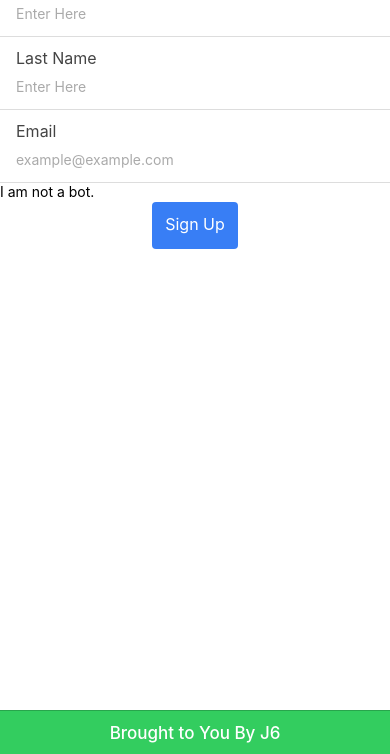
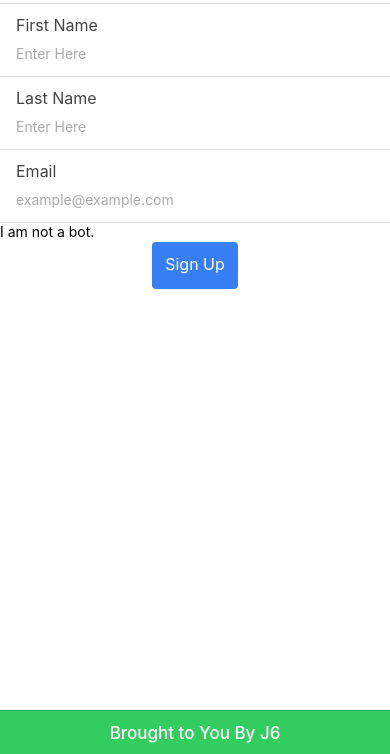
Before and after one commit to gevin93/younoteB1, a website: page www/index.html in a window 390 px wide. Shown: the part 90-844 px from the top of the page. Drawn offline with Linux system fonts and the light colour scheme; some packages are replaced by stand-ins of ours; files that its build step writes are made by us from their sources.

Commit message:
testing via VS code

```diff
--- a/www/index.html
+++ b/www/index.html
@@ -4,6 +4,10 @@
     <meta charset="utf-8">
     <meta name="viewport" content="initial-scale=1, maximum-scale=1, user-scalable=no, width=device-width">
     <title>YouNote</title>
+          <div class="padding-top">
+                  <div class="padding-top">
+
+
 
     <link href="lib/ionic/css/ionic.css" rel="stylesheet">
     <link href="css/style.css" rel="stylesheet">
@@ -14,20 +18,26 @@
   </head>
 <body ng-app="starter" ng-app="younote">
   <ion-pane>
+      <div class="padding-top">
 
       <ion-header-bar class="bar-positive">
+
         <h1 class="title">YouNote_B1</h1>     <!-- The header -->
       </ion-header-bar>
 
 <div class="list">
+    <div class="padding-top">
+
         <label class="item item-input item-stacked-label">
         <span class="input-label">First Name</span>
         <input type="text" placeholder="Enter Here">
   </label>
+
         <label class="item item-input item-stacked-label">
         <span class="input-label">Last Name</span>
         <input type="text" placeholder="Enter Here">
   </label>
+
         <label class="item item-input item-stacked-label">
         <span class="input-label">Email</span>
         <input type="text" placeholder="example@example.com">
@@ -42,8 +52,11 @@
       </div>
       </div>
 
+</div>
 
   </ion-pane>
+        <div class="padding-bottom">
+
     <div class="bar bar-footer bar-balanced">
   <div class="title">Brought to You By J6</div> <!-- The footer -->
 </div>
```
